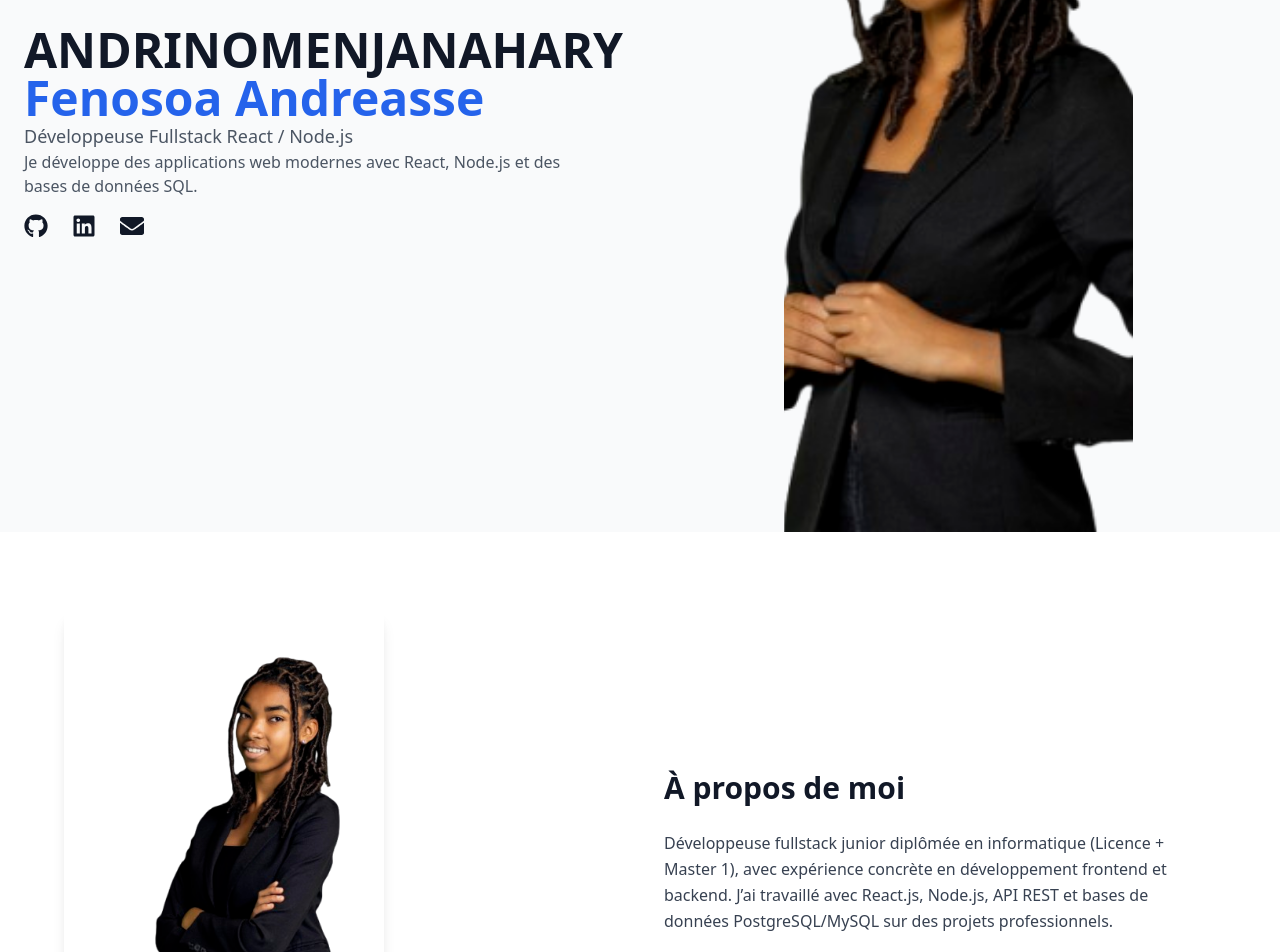
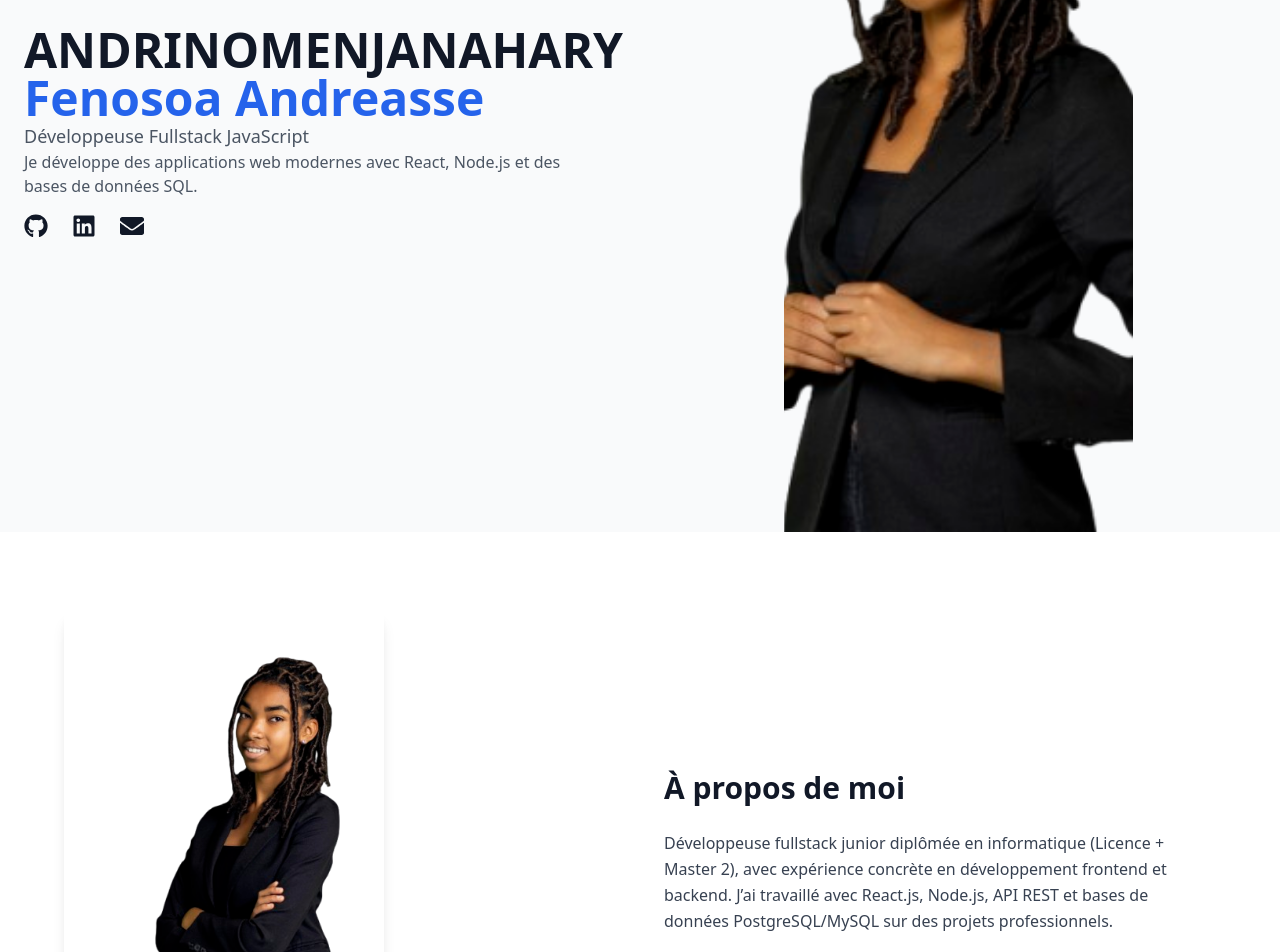
Before and after one commit to FenosoaAndreasse20/portfolio, a React (Vite) app: page / in a window 1280 px wide. Shown: the part 300-1252 px from the top of the page. Built offline with nearby package versions, Linux system fonts and the light colour scheme.

Commit message:
styles : corriger orthographe

```diff
--- a/src/i18n.ts
+++ b/src/i18n.ts
@@ -1,10 +1,10 @@
 // src/i18n.ts
 export const translations = {
   fr: {
-    headerSubtitle: "Développeuse Fullstack React / Node.js",
+    headerSubtitle: "Développeuse Fullstack JavaScript",
     headerDescription: "Je développe des applications web modernes avec React, Node.js et des bases de données SQL.",
     aboutTitle: "À propos de moi",
-    aboutText: "Développeuse fullstack junior diplômée en informatique (Licence + Master 1), avec expérience concrète en développement frontend et backend. J’ai travaillé avec React.js, Node.js, API REST et bases de données PostgreSQL/MySQL sur des projets professionnels.",
+    aboutText: "Développeuse fullstack junior diplômée en informatique (Licence + Master 2), avec expérience concrète en développement frontend et backend. J’ai travaillé avec React.js, Node.js, API REST et bases de données PostgreSQL/MySQL sur des projets professionnels.",
     projects: "Projets",
    projectsList: [
   {
@@ -37,10 +37,10 @@ export const translations = {
 
   },
   en: {
-    headerSubtitle: "Fullstack React / Node.js Developer",
+    headerSubtitle: "Fullstack JavaScript",
     headerDescription: "I develop modern web applications with React, Node.js and SQL databases.",
     aboutTitle: "About Me",
-    aboutText: "Junior fullstack developer with a degree in Computer Science (Bachelor + Master 1), with practical experience in frontend and backend development. Worked with React.js, Node.js, REST APIs and PostgreSQL/MySQL on professional projects.",
+    aboutText: "Junior fullstack developer with a degree in Computer Science (Bachelor + Master 2), with practical experience in frontend and backend development. Worked with React.js, Node.js, REST APIs and PostgreSQL/MySQL on professional projects.",
     projects: "Projects",
  projectsList: [
     {
```
